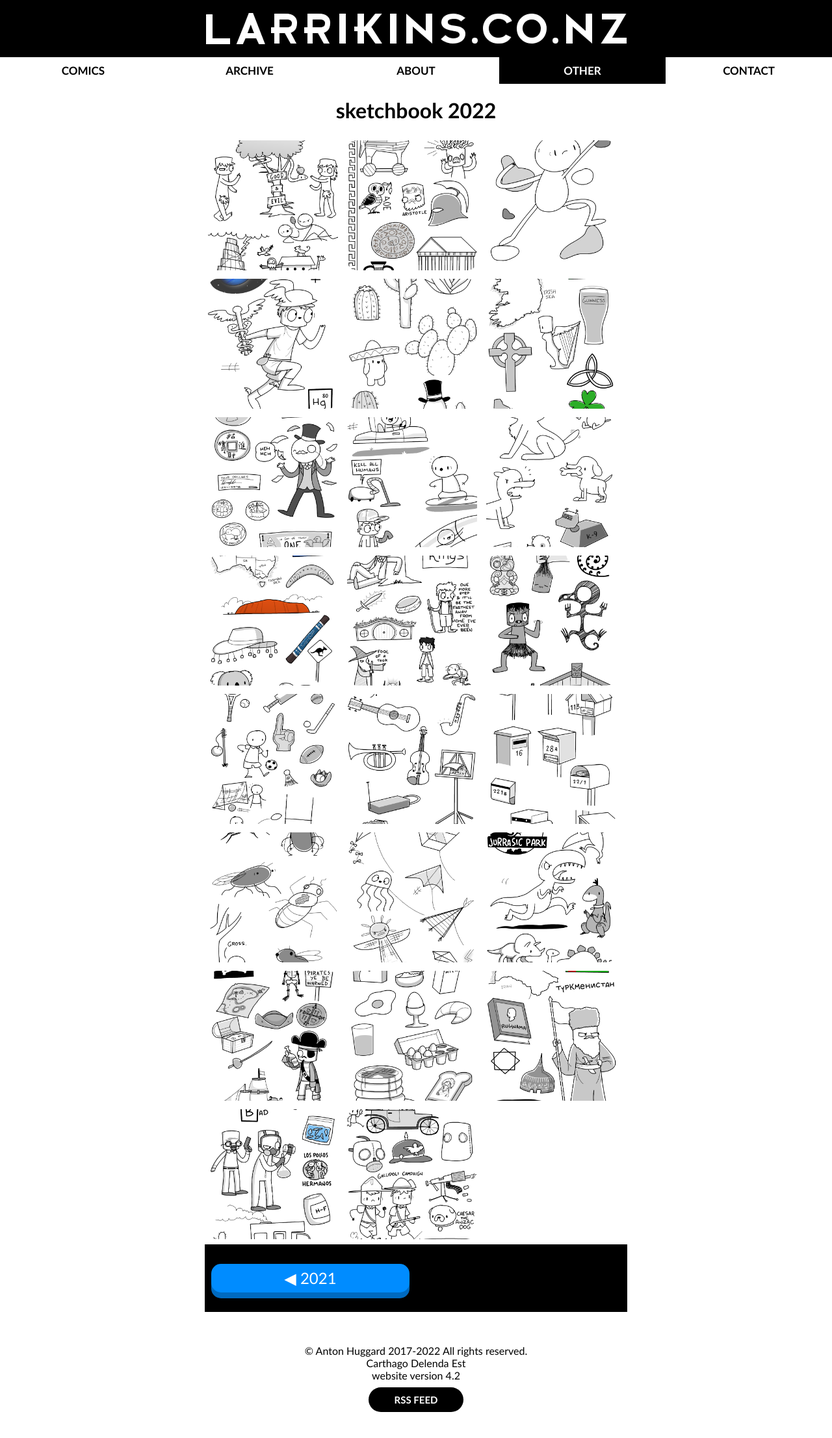
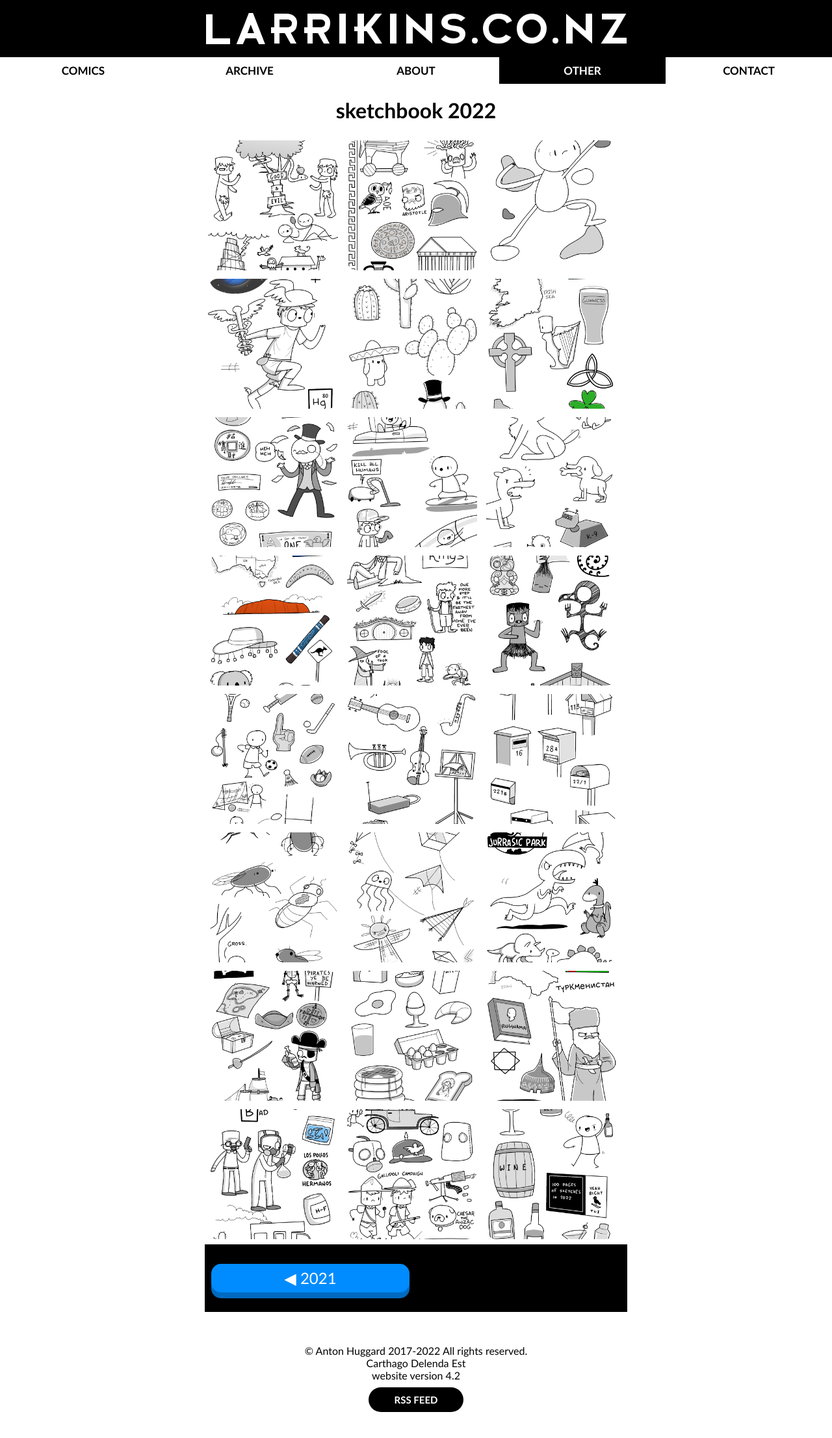
Before and after one commit to AntonHuggard/larrikins, a Jekyll site: the page built from sketch-2022.html, in a window 1280 px wide. Shown: the whole page at 65% size. Built offline with Jekyll 4.4.1, drawn with Linux system fonts in a browser that asks for light colours.

Commit message:
added sketchbook pg - alcohol

```diff
--- a/sketch-2022.html
+++ b/sketch-2022.html
@@ -56,6 +56,7 @@
     <img class='gallery-img' loading="lazy" onclick='showImg(this)' src='../2022-sketchbook/22.22.Turkmenistan.png'>
     <img class='gallery-img' loading="lazy" onclick='showImg(this)' src='../2022-sketchbook/22.23.Breaking-Bad.png'>
     <img class='gallery-img' loading="lazy" onclick='showImg(this)' src='../2022-sketchbook/22.25.War.png'>
+    <img class='gallery-img' loading="lazy" onclick='showImg(this)' src='../2022-sketchbook/22.26.Alcohol.png'>
     <div class='gallery-nav'>
         <button class="btn glry-nv-btn" onclick="goto_page('/sketchbook/2021')">&#9664; 2021</button>
     </div>
```
Also changed, not shown: 2022-sketchbook/22.26.Alcohol.png (added), 3 other files.
